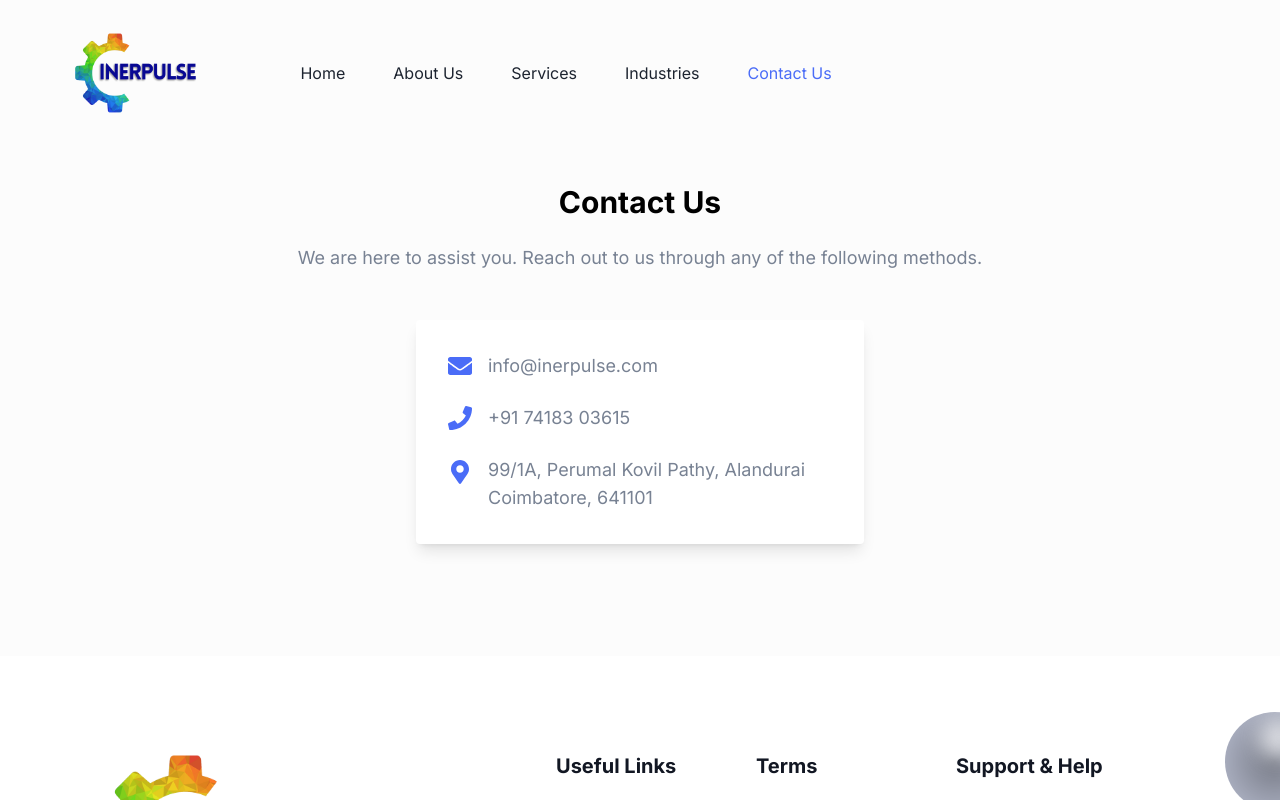
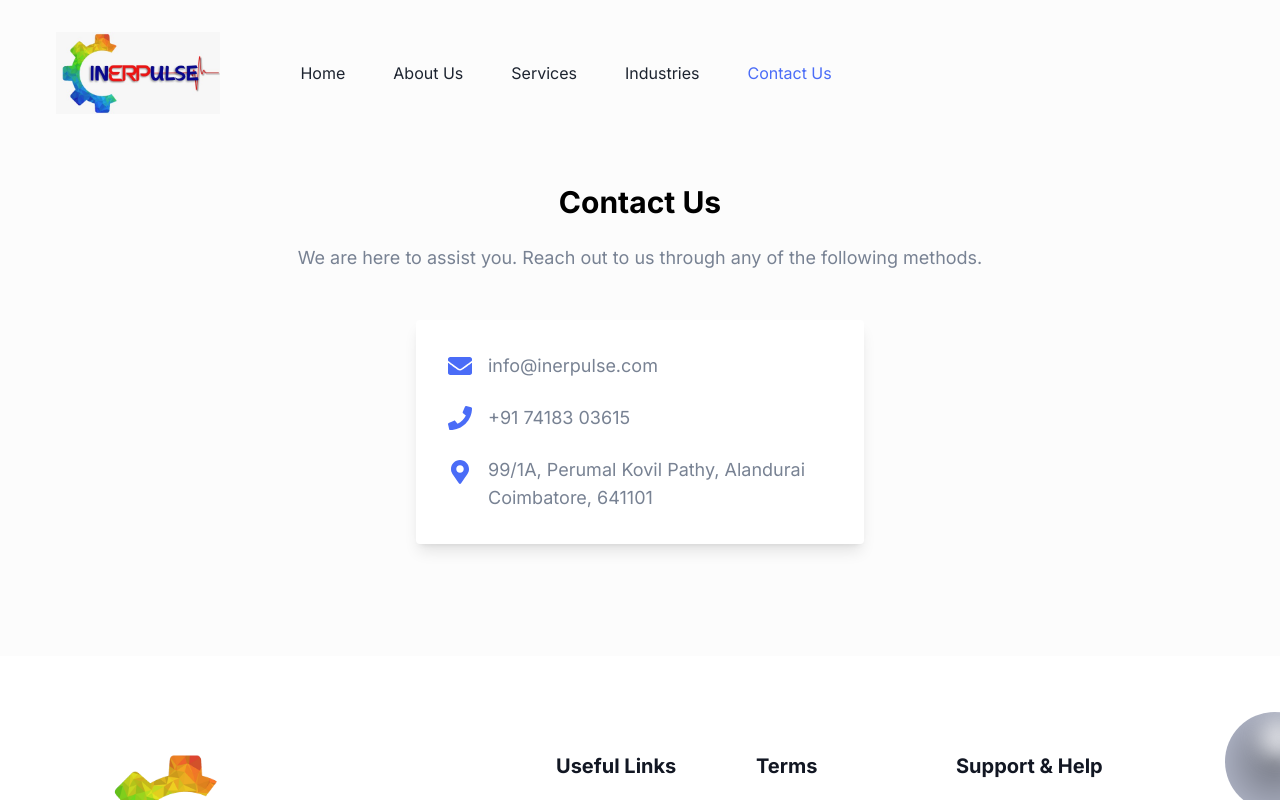
Before and after one commit to bodhispace/inerpulse, a Next.js app: page /contact in a window 1280 px wide. Shown: the top 800 px of the page. Built offline with nearby package versions, Linux system fonts and the light colour scheme.

Commit message:
About us Page updated

```diff
--- a/src/components/Header/index.tsx
+++ b/src/components/Header/index.tsx
@@ -64,14 +64,14 @@ const Header = () => {
                 onClick={closeMenu} // Close menu on logo click
               >
                 <Image
-                  src="/images/logo/logo.png"
+                  src="/images/logo/logo.jpeg"
                   alt="logo"
                   width={140}
                   height={30}
                   className="w-full dark:hidden"
                 />
                 <Image
-                  src="/images/logo/logo.png"
+                  src="/images/logo/logo.jpeg"
                   alt="logo"
                   width={140}
                   height={30}
```
Also changed, not shown: public/images/logo/logo.jpeg (added).
